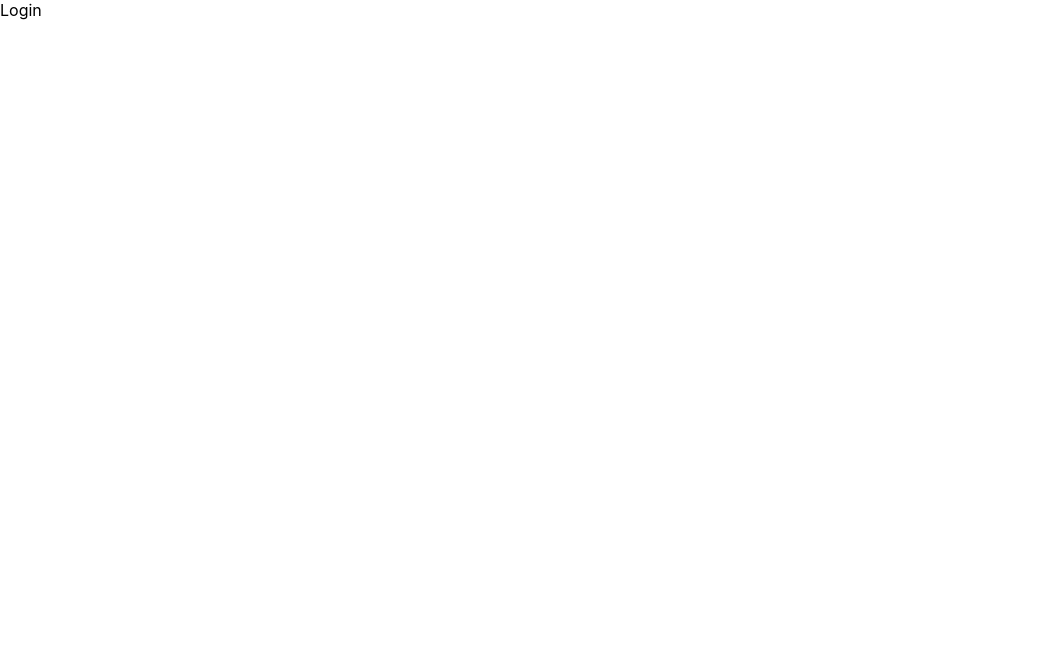
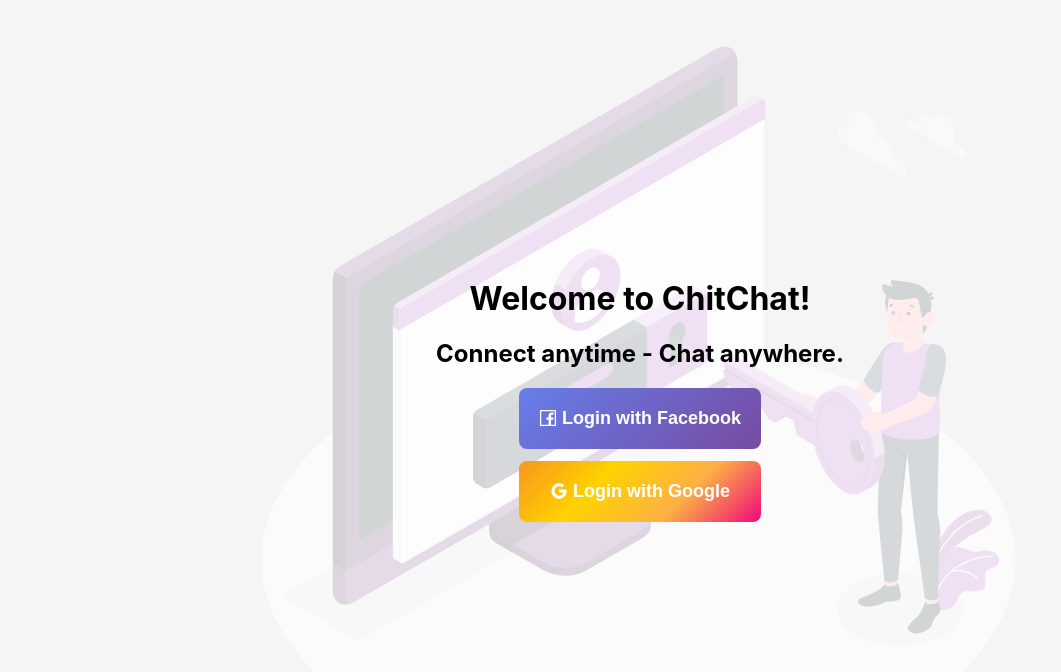
Before and after one commit to Quyenlam22/Messenger_App, a React (Create React App) app: page /login in a window 1280 px wide. Shown: the top 672 px of the page, without its empty margins (0-1061 px from the left). Built offline with nearby package versions, Linux system fonts and the light colour scheme.

Commit message:
Login layout

```diff
--- a/src/App.js
+++ b/src/App.js
@@ -1,4 +1,5 @@
 import './App.css';
+import './App.scss';
 import AllRouter from './components/AllRouter';
 
 function App() {
--- /dev/null
+++ b/src/App.scss
@@ -0,0 +1,36 @@
+.button {
+  margin: 20px 0;
+  cursor: pointer;
+
+  &__facebook,
+  &__google {
+    font-weight: 600;
+    font-size: 18px;
+    color: #fff;
+    transition: all 0.5s ease;
+    border: none;
+    padding: 20px;
+    border-radius: 8px;
+
+    &:hover {
+      filter: brightness(1.1);
+      box-shadow: 0 4px 12px rgba(0, 0, 0, 0.2);
+    }
+  }
+
+  &__facebook {
+    background: linear-gradient(135deg, #667eea, #764ba2);
+
+    &:hover {
+      background: linear-gradient(-135deg, #667eea, #764ba2);
+    }
+  }
+
+  &__google {
+    background: linear-gradient(135deg, #f7971e, #ffd200, #fcb045, #ee0979);
+
+    &:hover {
+      background: linear-gradient(-135deg, #f7971e, #ffd200, #fcb045, #ee0979);
+    }
+  }
+}
--- a/src/components/AllRouter/index.js
+++ b/src/components/AllRouter/index.js
@@ -1,4 +1,4 @@
-import { routes } from "../routes";
+import { routes } from "../../routes";
 import { useRoutes } from "react-router-dom";
 
 function AllRouter() {
--- a/src/components/pages/Login/index.js
+++ /dev/null
@@ -1,9 +0,0 @@
-function Login () {
-  return (
-    <>
-      Login
-    </>
-  )
-}
-
-export default Login;
--- /dev/null
+++ b/src/pages/Login/Login.scss
@@ -0,0 +1,27 @@
+.login {
+  height: 100vh;
+  position: relative;
+
+  &::before {
+    content: "";
+    position: absolute;
+    inset: 0;
+    background-image: url("../../assets/Login-amico.svg");
+    background-position: center;
+    background-repeat: no-repeat;
+    background-size: contain;
+    opacity: 0.2;
+    background-color: rgba(0, 0, 0, 0.2);
+    z-index: 0;
+  }
+
+  &__content {
+    position: relative;
+    z-index: 1;
+    height: 100%;
+  }
+
+  &__desc {
+    margin: 0;
+  }
+}
--- /dev/null
+++ b/src/pages/Login/index.js
@@ -0,0 +1,26 @@
+import { useEffect } from "react";
+import { Flex } from 'antd';
+import './Login.scss';
+import { FacebookOutlined, GoogleOutlined } from '@ant-design/icons'
+function Login () {
+  useEffect(() => {
+    document.title = 'Login'
+  }, []);
+
+  return (
+    <>
+      <div className="login">
+        <Flex className="login__content" justify="center" vertical align="center">
+          <h1 className="login__title">Welcome to ChitChat!</h1>
+          <h2 className="login__desc">Connect anytime - Chat anywhere.</h2>
+          <Flex className="button" vertical gap={12}>
+              <button size="large" className="button__facebook"><FacebookOutlined /> Login with Facebook</button>
+              <button size="large" className="button__google"><GoogleOutlined /> Login with Google</button>
+          </Flex>
+        </Flex>
+      </div>
+    </>
+  )
+}
+
+export default Login;
```
Also changed, not shown: src/assets/Login-amico.svg (added), src/pages/ChatRoom/index.js (renamed from src/components/pages/ChatRoom/index.js), src/routes/index.js (renamed from src/components/routes/index.js).
